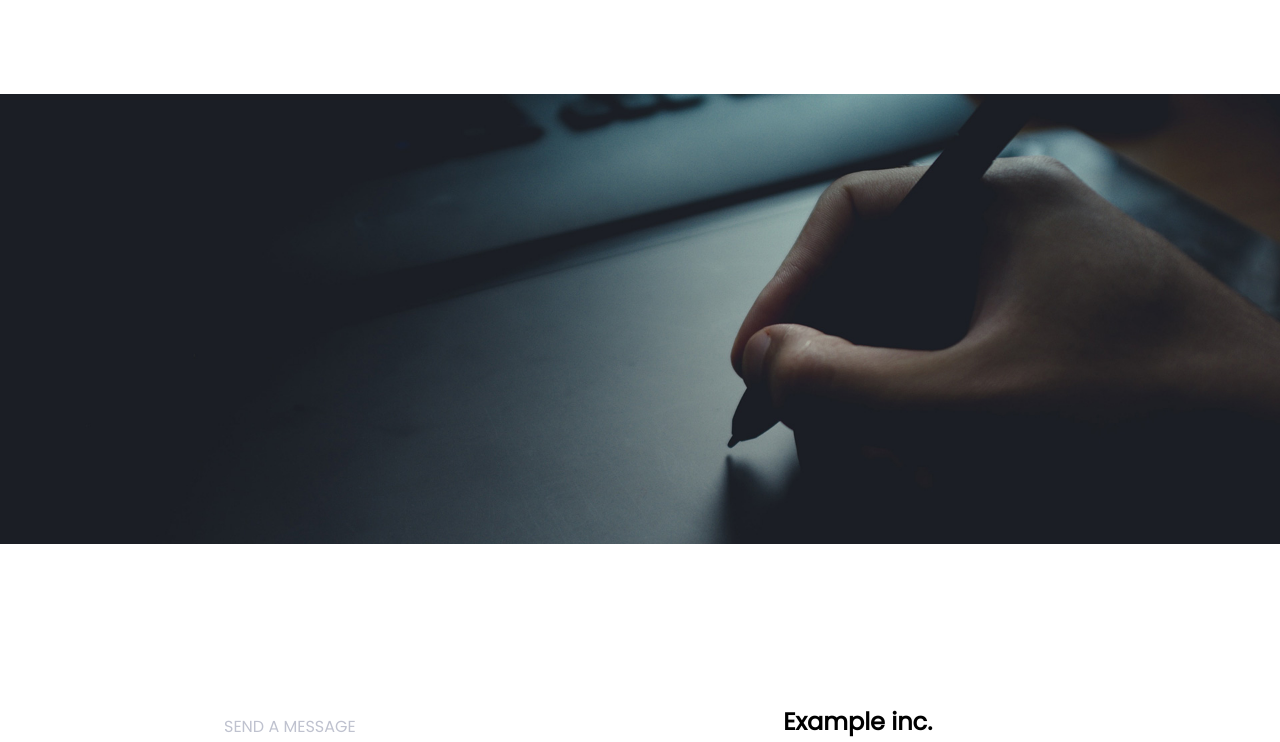
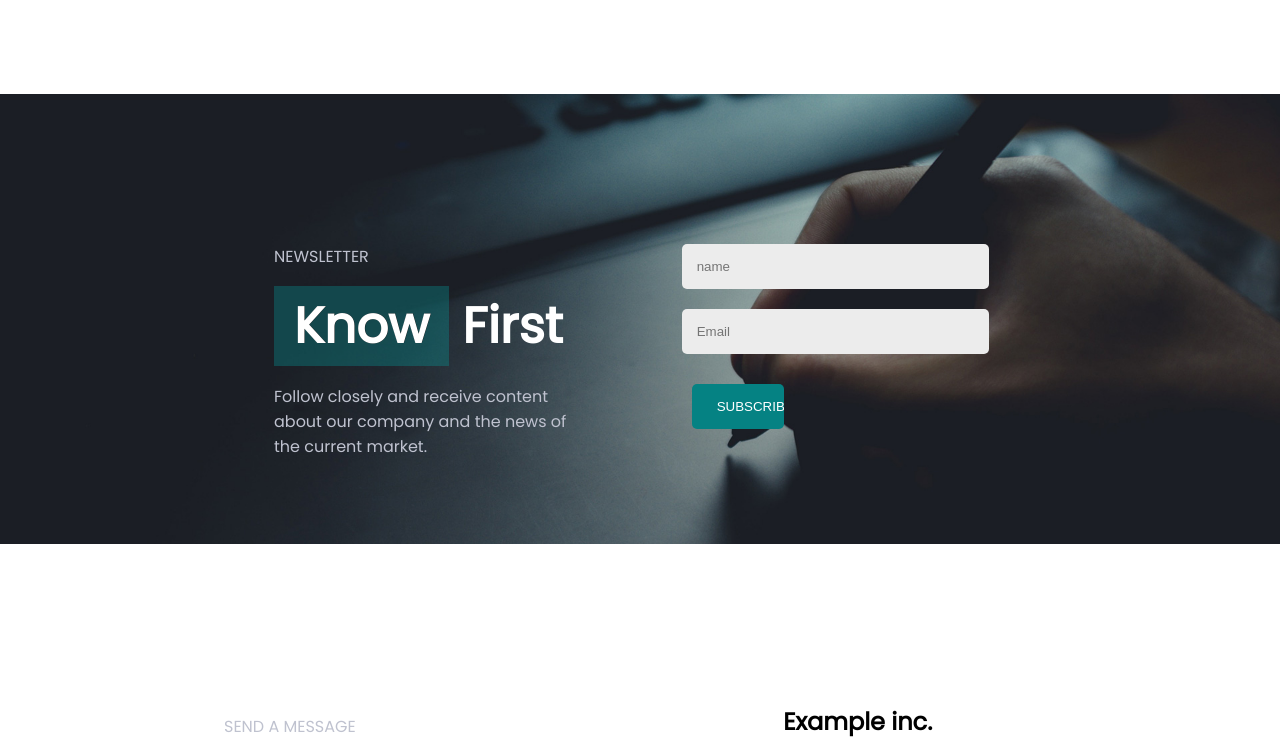
Before and after one commit to GiulioVolletti/proj-html-vuejs, a website: page index.html in a window 1280 px wide. Shown: the part 5036-5778 px from the top of the page. Drawn offline with nearby package versions, Linux system fonts and the light colour scheme.

Commit message:
commit 13

```diff
--- a/index.html
+++ b/index.html
@@ -174,7 +174,19 @@
 
         <!-- subscribe -->
         <section class="subscribe">
+          <div class="container">
+            <div class="subscribe-half">
+              <p>NEWSLETTER</p>
+              <h1><span>Know</span>  First</h1>
+              <p>Follow closely and receive content about our company and the news of the current market.</p>
+            </div>
 
+            <form class="subscribe-half" action="index.html" method="post">
+              <input type="text" name="name" value="" placeholder="name" required>
+              <input type="email" name="email-subscribe" value="" placeholder="Email" required>
+              <input type="submit" class="btn btn-green" href="#" value="Subscribe"></input>
+            </form>
+          </div>
         </section>
         <!-- /subscribe -->
 
--- a/src/partials/_main.scss
+++ b/src/partials/_main.scss
@@ -130,6 +130,45 @@ main {
     background-size: cover;
     background-position: center;
     background-attachment: fixed;
+    @include buttonBrandStile;
+    &-half {
+      padding: 50px;
+      width: 49%;
+      height: 100%;
+      display: flex;
+      flex-direction: column;
+      justify-content: space-between;
+      @include companyMainTextStile;
+      input {
+        width: 100%;
+        padding: 15px;
+        margin-bottom: 20px;
+        background-color: #ECECEC;
+        border-radius: 5px;
+        border: 0;
+        &:focus {
+          outline: none;
+        }
+      }
+      .btn {
+        width: 30%;
+      }
+      h1 {
+        color: white;
+      }
+      span {
+        color: white;
+      }
+      p {
+        margin: 0;
+      }
+    }
+    .container {
+      padding-top: 100px;
+      padding-bottom: 100px;
+      height: 100%;
+      display: flex;
+    }
   }
 
   .bottom-main-form {
--- a/src/partials/_mixins.scss
+++ b/src/partials/_mixins.scss
@@ -9,18 +9,10 @@
   color: white;
 }
 @mixin newsContainerOrder {
-  background-size: cover;
   height: 360px;
   position: relative;
+  background-size: cover;
   .content {
-    @include imageAlphaContainer;
-    left: 0px;
-    border-radius: 5px;
-    text-align: center;
-    padding: 40px;
-    display: flex;
-    flex-direction: column;
-    justify-content: flex-end;
     h2 {
       order: 2;
     }
@@ -33,6 +25,15 @@
         color: white;
       }
     }
+    z-index: 1;
+    @include imageAlphaContainer;
+    left: 0px;
+    border-radius: 5px;
+    text-align: center;
+    padding: 40px;
+    display: flex;
+    flex-direction: column;
+    justify-content: flex-end;
     &:hover {
       h2 {
         order: 0;
```
Also changed, not shown: css/style.css, src/partials/_common.scss (line endings or trailing spaces).
